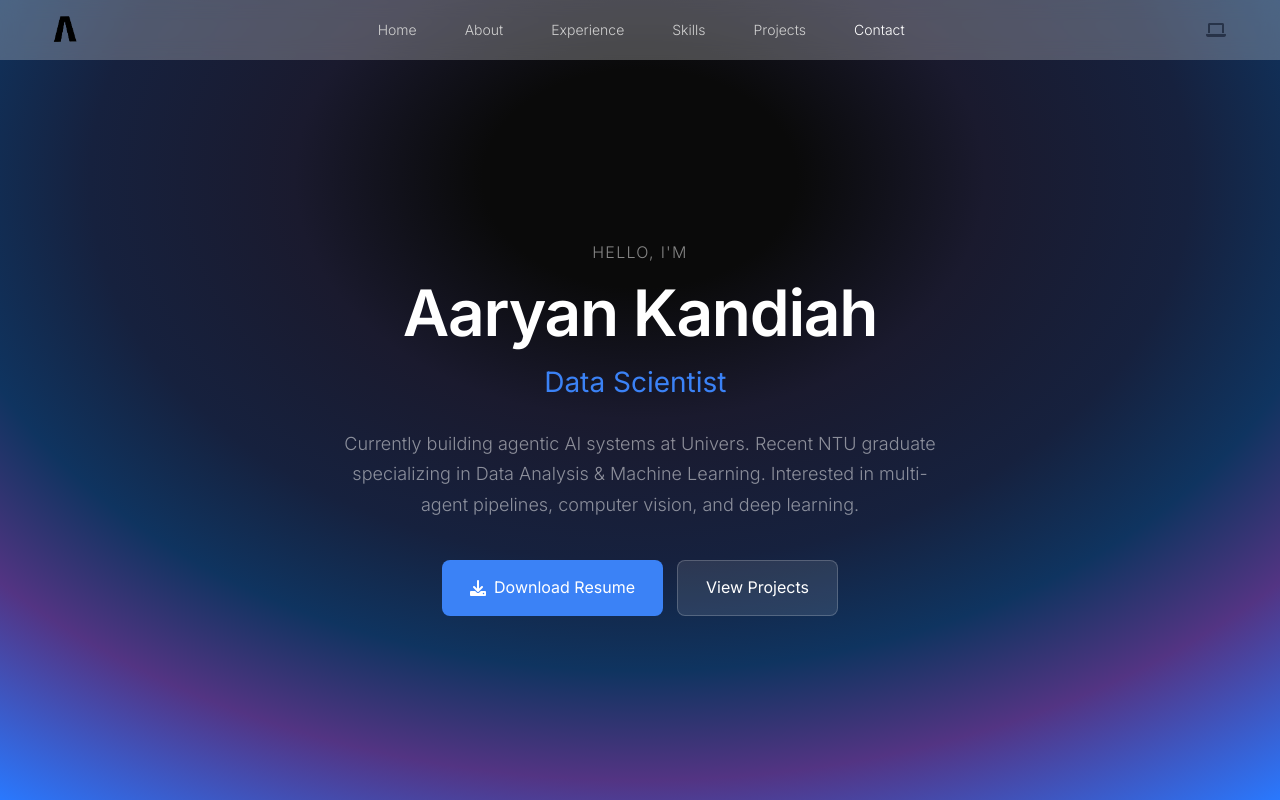
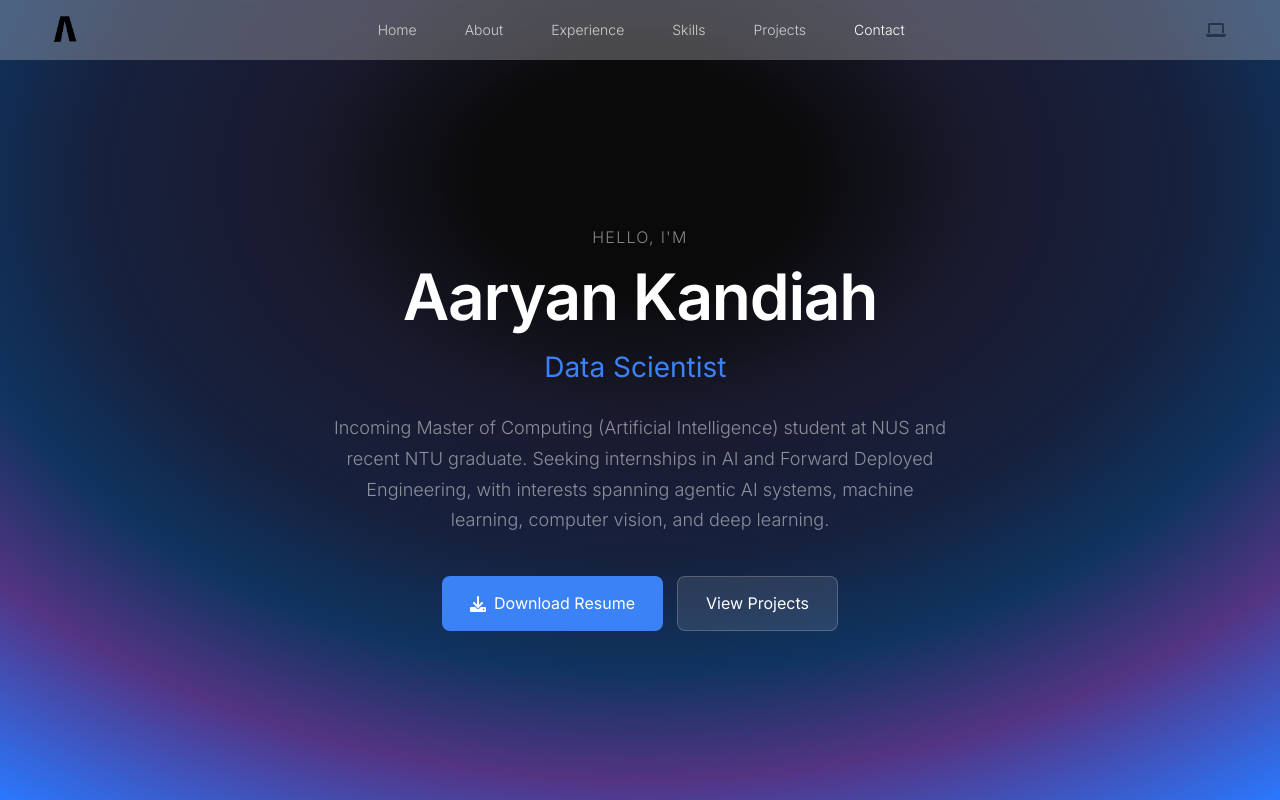
Before and after one commit to Aaryan126/Aaryan126.github.io, a React (Vite) app: page / in a window 1280 px wide. Shown: the top 800 px of the page. Built offline with nearby package versions, Linux system fonts and the light colour scheme.

Commit message:
Jul-17 Updates

```diff
--- a/src/components/Contact.jsx
+++ b/src/components/Contact.jsx
@@ -24,9 +24,9 @@ export default function Contact() {
 
           <div className="contact-right" ref={rightRef}>
             <div className="contact-links">
-              <a href="mailto:aaryan001@e.ntu.edu.sg" className="contact-link">
+              <a href="mailto:aaryan.kandiah@u.nus.edu" className="contact-link">
                 <i className="fas fa-envelope"></i>
-                aaryan001@e.ntu.edu.sg
+                aaryan.kandiah@u.nus.edu
               </a>
               <span className="contact-link">
                 <i className="fas fa-map-marker-alt"></i>
--- a/src/components/Hero.jsx
+++ b/src/components/Hero.jsx
@@ -65,7 +65,7 @@ export default function Hero() {
                 <span className="cursor">|</span>
               </p>
               <p className="hero-description">
-                Currently building agentic AI systems at Univers. Recent NTU graduate specializing in Data Analysis & Machine Learning. Interested in multi-agent pipelines, computer vision, and deep learning.
+                Incoming Master of Computing (Artificial Intelligence) student at NUS and recent NTU graduate. Seeking internships in AI and Forward Deployed Engineering, with interests spanning agentic AI systems, machine learning, computer vision, and deep learning.
               </p>
               <div className="hero-buttons">
                 <a href="/Aaryan_Kandiah_Resume.docx" download="Aaryan_Kandiah_Resume.docx" className="btn btn-primary">
```
Also changed, not shown: 2 other files (tests, documents, lock files or other folders).
